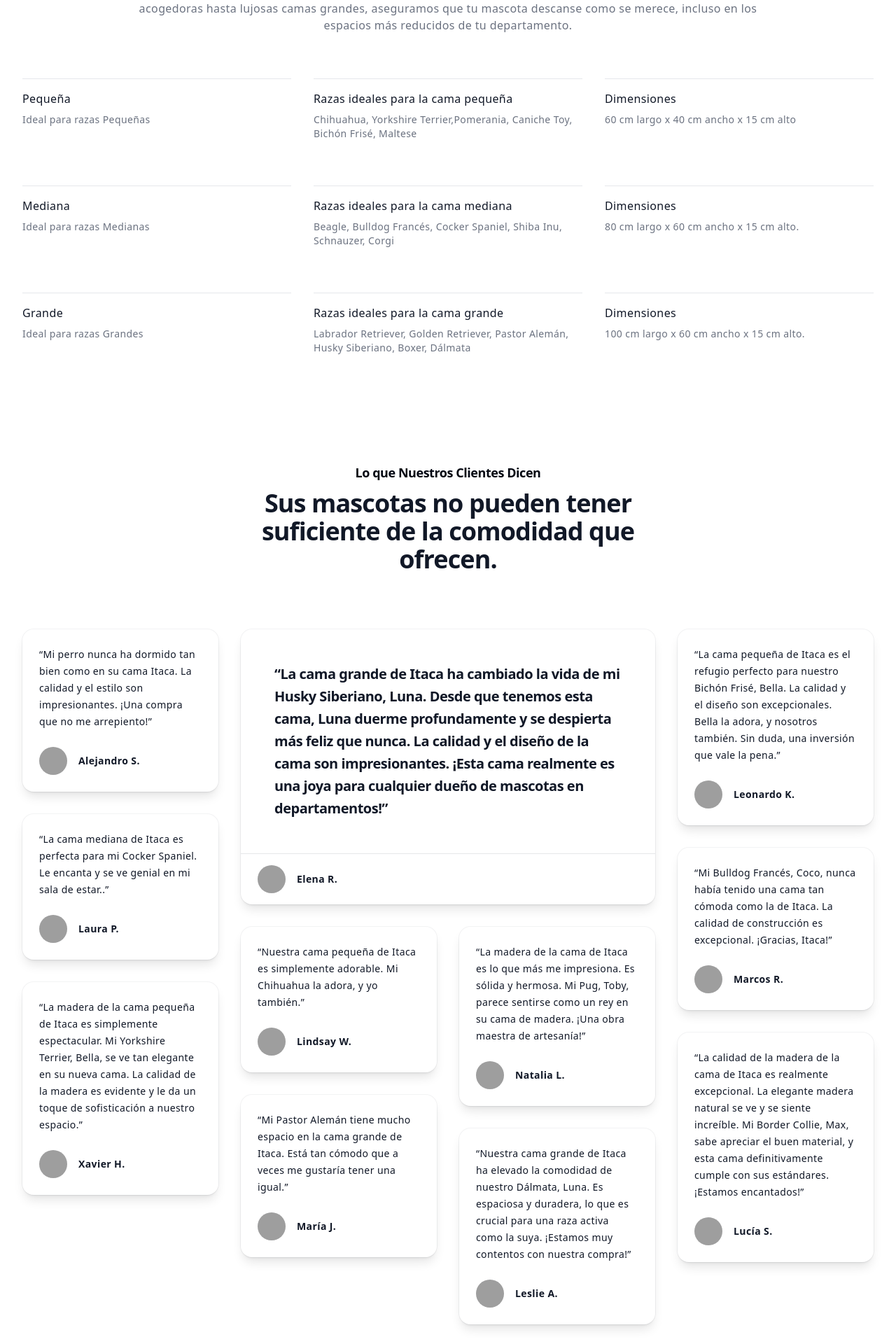
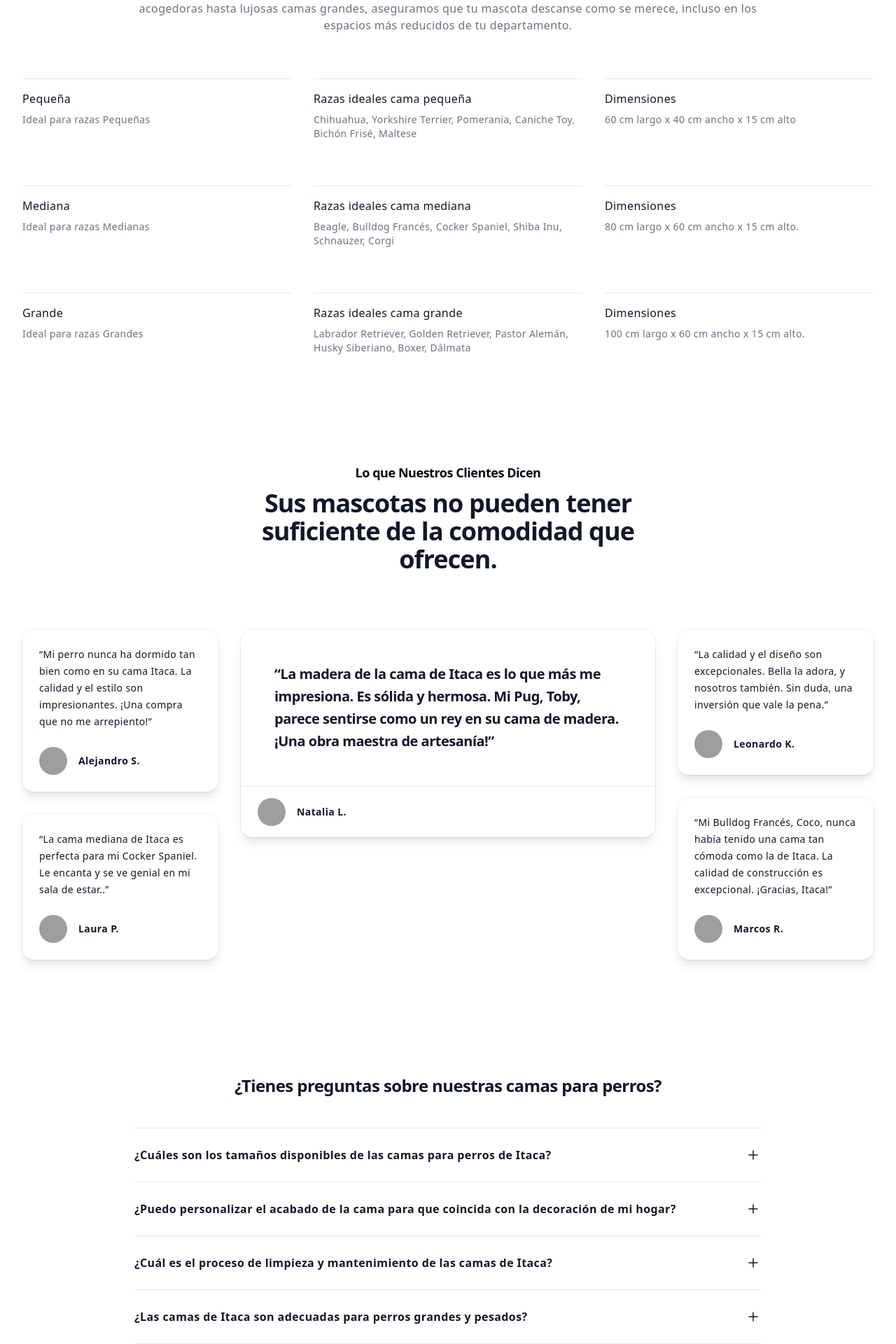
Before and after one commit to KennySabee/itacaPetShop, a Next.js app: page / in a window 1280 px wide. Shown: the part 3620-5540 px from the top of the page at 70% size. Built offline with nearby package versions, Linux system fonts and the light colour scheme; grey boxes are pictures that could not be loaded.

Commit message:
update page

```diff
--- a/components/Dimensiones.jsx
+++ b/components/Dimensiones.jsx
@@ -3,9 +3,9 @@
 const features = [
   { name: "Pequeña ", description: "Ideal para razas Pequeñas" },
   {
-    name: "Razas ideales para la cama pequeña",
+    name: "Razas ideales cama pequeña",
     description:
-      "Chihuahua, Yorkshire Terrier,Pomerania, Caniche Toy, Bichón Frisé,  Maltese",
+      "Chihuahua, Yorkshire Terrier, Pomerania, Caniche Toy, Bichón Frisé,  Maltese",
   },
   {
     name: "Dimensiones",
@@ -13,7 +13,7 @@
   },
   { name: "Mediana", description: "Ideal para razas Medianas" },
   {
-    name: "Razas ideales para la cama mediana",
+    name: "Razas ideales cama mediana",
     description:
       "Beagle, Bulldog Francés, Cocker Spaniel, Shiba Inu, Schnauzer, Corgi",
   },
@@ -23,7 +23,7 @@
   },
   { name: "Grande", description: "Ideal para razas Grandes" },
   {
-    name: "Razas ideales para la cama grande",
+    name: "Razas ideales cama grande",
     description:
       "Labrador Retriever, Golden Retriever, Pastor Alemán, Husky Siberiano, Boxer, Dálmata",
   },
@@ -38,7 +38,7 @@
     <div id="dimensiones" className="bg-white">
       <div aria-hidden="true" className="relative">
         <Image width={1080} height={1080}
-          src="https://res.cloudinary.com/kennysabee/image/upload/v1696351032/itacaPetShop/galeriaPortada/perroPortada.jpg"
+          src="https://res.cloudinary.com/kennysabee/image/upload/v1696355366/itacaPetShop/hero.jpg"
           alt="dimensiones"
           className="h-72 sm:h-96 w-full object-cover  object-bottom sm:object-center"
         />
--- a/components/Testimonios.jsx
+++ b/components/Testimonios.jsx
@@ -1,13 +1,12 @@
 import Image from "next/image";
 
 const featuredTestimonial = {
-  body: "La cama grande de Itaca ha cambiado la vida de mi Husky Siberiano, Luna. Desde que tenemos esta cama, Luna duerme profundamente y se despierta más feliz que nunca. La calidad y el diseño de la cama son impresionantes. ¡Esta cama realmente es una joya para cualquier dueño de mascotas en departamentos!",
+  body: "La madera de la cama de Itaca es lo que más me impresiona. Es sólida y hermosa. Mi Pug, Toby, parece sentirse como un rey en su cama de madera. ¡Una obra maestra de artesanía!",
   author: {
-    name: "Elena R.",
-    handle: "brennagoyette",
+    name: "Natalia L.",
+    handle: "tomcook",
     imageUrl:
-      "https://images.unsplash.com/photo-1567532939604-b6b5b0db2604?ixlib=rb-4.0.3&ixid=M3wxMjA3fDB8MHxwaG90by1wYWdlfHx8fGVufDB8fHx8fA%3D%3D&auto=format&fit=crop&w=1974&q=80",
-
+      "https://images.unsplash.com/photo-1685703217788-6709c752f567?ixlib=rb-4.0.3&ixid=M3wxMjA3fDB8MHxwaG90by1wYWdlfHx8fGVufDB8fHx8fA%3D%3D&auto=format&fit=crop&w=1974&q=80",
   },
 };
 const testimonials = [
@@ -31,62 +30,54 @@
             "https://images.unsplash.com/photo-1542996966-2e31c00bae31?ixlib=rb-4.0.3&ixid=M3wxMjA3fDB8MHxwaG90by1wYWdlfHx8fGVufDB8fHx8fA%3D%3D&auto=format&fit=crop&w=1974&q=80",
         },
       },
-      {
-        body: "La madera de la cama pequeña de Itaca es simplemente espectacular. Mi Yorkshire Terrier, Bella, se ve tan elegante en su nueva cama. La calidad de la madera es evidente y le da un toque de sofisticación a nuestro espacio.",
-        author: {
-          name: "Xavier H. ",
-          handle: "lesliealexander",
-          imageUrl:
-            "https://images.unsplash.com/photo-1540289327268-c149bdfd7d3b?ixlib=rb-4.0.3&ixid=M3wxMjA3fDB8MHxwaG90by1wYWdlfHx8fGVufDB8fHx8fA%3D%3D&auto=format&fit=crop&w=1970&q=80",
-        },
-      },
+      // {
+      //   body: "La madera de la cama pequeña de Itaca es simplemente espectacular. Mi Yorkshire Terrier, Bella, se ve tan elegante en su nueva cama. La calidad de la madera es evidente y le da un toque de sofisticación a nuestro espacio.",
+      //   author: {
+      //     name: "Xavier H. ",
+      //     handle: "lesliealexander",
+      //     imageUrl:
+      //       "https://images.unsplash.com/photo-1540289327268-c149bdfd7d3b?ixlib=rb-4.0.3&ixid=M3wxMjA3fDB8MHxwaG90by1wYWdlfHx8fGVufDB8fHx8fA%3D%3D&auto=format&fit=crop&w=1970&q=80",
+      //   },
+      // },
       // More testimonials...
     ],
     [
-      {
-        body: "Nuestra cama pequeña de Itaca es simplemente adorable. Mi Chihuahua la adora, y yo también.",
-        author: {
-          name: "Lindsay W.",
-          handle: "lindsaywalton",
-          imageUrl:
-            "https://images.unsplash.com/photo-1484608856193-968d2be4080e?ixlib=rb-4.0.3&ixid=M3wxMjA3fDB8MHxwaG90by1wYWdlfHx8fGVufDB8fHx8fA%3D%3D&auto=format&fit=crop&w=1974&q=80",
-        },
-      },
-      {
-        body: "Mi Pastor Alemán tiene mucho espacio en la cama grande de Itaca. Está tan cómodo que a veces me gustaría tener una igual.",
-        author: {
-          name: " María J. ",
-          handle: "lesliealexander",
-          imageUrl:
-            "https://images.unsplash.com/photo-1526080652727-5b77f74eacd2?ixlib=rb-4.0.3&ixid=M3wxMjA3fDB8MHxwaG90by1wYWdlfHx8fGVufDB8fHx8fA%3D%3D&auto=format&fit=crop&w=2076&q=80",
-        },
-      },
+      // {
+      //   body: "Nuestra cama pequeña de Itaca es simplemente adorable. Mi Chihuahua la adora, y yo también.",
+      //   author: {
+      //     name: "Lindsay W.",
+      //     handle: "lindsaywalton",
+      //     imageUrl:
+      //       "https://images.unsplash.com/photo-1484608856193-968d2be4080e?ixlib=rb-4.0.3&ixid=M3wxMjA3fDB8MHxwaG90by1wYWdlfHx8fGVufDB8fHx8fA%3D%3D&auto=format&fit=crop&w=1974&q=80",
+      //   },
+      // },
+      // {
+      //   body: "Mi Pastor Alemán tiene mucho espacio en la cama grande de Itaca. Está tan cómodo que a veces me gustaría tener una igual.",
+      //   author: {
+      //     name: " María J. ",
+      //     handle: "lesliealexander",
+      //     imageUrl:
+      //       "https://images.unsplash.com/photo-1526080652727-5b77f74eacd2?ixlib=rb-4.0.3&ixid=M3wxMjA3fDB8MHxwaG90by1wYWdlfHx8fGVufDB8fHx8fA%3D%3D&auto=format&fit=crop&w=2076&q=80",
+      //   },
+      // },
     ],
   ],
   [
     [
-      {
-        body: "La madera de la cama de Itaca es lo que más me impresiona. Es sólida y hermosa. Mi Pug, Toby, parece sentirse como un rey en su cama de madera. ¡Una obra maestra de artesanía!",
-        author: {
-          name: "Natalia L.",
-          handle: "tomcook",
-          imageUrl:
-            "https://images.unsplash.com/photo-1685703217788-6709c752f567?ixlib=rb-4.0.3&ixid=M3wxMjA3fDB8MHxwaG90by1wYWdlfHx8fGVufDB8fHx8fA%3D%3D&auto=format&fit=crop&w=1974&q=80",
-        },
-      },
-      {
-        body: "Nuestra cama grande de Itaca ha elevado la comodidad de nuestro Dálmata, Luna. Es espaciosa y duradera, lo que es crucial para una raza activa como la suya. ¡Estamos muy contentos con nuestra compra!",
-        author: {
-          name: "Leslie A.",
-          handle: "lesliealexander",
-          imageUrl:
-            "https://images.unsplash.com/photo-1685703206888-3af4781ad83f?ixlib=rb-4.0.3&ixid=M3wxMjA3fDB8MHxwaG90by1wYWdlfHx8fGVufDB8fHx8fA%3D%3D&auto=format&fit=crop&w=1974&q=80",
-        },
-      },
+
+      // {
+      //   body: "Nuestra cama grande de Itaca ha elevado la comodidad de nuestro Dálmata, Luna. Es espaciosa y duradera, lo que es crucial para una raza activa como la suya. ¡Estamos muy contentos con nuestra compra!",
+      //   author: {
+      //     name: "Leslie A.",
+      //     handle: "lesliealexander",
+      //     imageUrl:
+      //       "https://images.unsplash.com/photo-1685703206888-3af4781ad83f?ixlib=rb-4.0.3&ixid=M3wxMjA3fDB8MHxwaG90by1wYWdlfHx8fGVufDB8fHx8fA%3D%3D&auto=format&fit=crop&w=1974&q=80",
+      //   },
+      // },
     ],
     [
       {
-        body: "La cama pequeña de Itaca es el refugio perfecto para nuestro Bichón Frisé, Bella. La calidad y el diseño son excepcionales. Bella la adora, y nosotros también. Sin duda, una inversión que vale la pena.",
+        body: "La calidad y el diseño son excepcionales. Bella la adora, y nosotros también. Sin duda, una inversión que vale la pena.",
         author: {
           name: "Leonardo K.",
           handle: "leonardkrasner",
@@ -103,15 +94,15 @@
             "https://images.unsplash.com/photo-1603570112520-fdc514048979?ixlib=rb-4.0.3&ixid=M3wxMjA3fDB8MHxwaG90by1wYWdlfHx8fGVufDB8fHx8fA%3D%3D&auto=format&fit=crop&w=1936&q=80",
         },
       },
-      {
-        body: "La calidad de la madera de la cama de Itaca es realmente excepcional. La elegante madera natural se ve y se siente increíble. Mi Border Collie, Max, sabe apreciar el buen material, y esta cama definitivamente cumple con sus estándares. ¡Estamos encantados!",
-        author: {
-          name: " Lucía S.",
-          handle: "lesliealexander",
-          imageUrl:
-            "https://images.unsplash.com/photo-1519733833087-3b1ceb8d56c5?ixlib=rb-4.0.3&ixid=M3wxMjA3fDB8MHxwaG90by1wYWdlfHx8fGVufDB8fHx8fA%3D%3D&auto=format&fit=crop&w=1929&q=80",
-        },
-      },
+      // {
+      //   body: "La calidad de la madera de la cama de Itaca es realmente excepcional. La elegante madera natural se ve y se siente increíble. Mi Border Collie, Max, sabe apreciar el buen material, y esta cama definitivamente cumple con sus estándares. ¡Estamos encantados!",
+      //   author: {
+      //     name: " Lucía S.",
+      //     handle: "lesliealexander",
+      //     imageUrl:
+      //       "https://images.unsplash.com/photo-1519733833087-3b1ceb8d56c5?ixlib=rb-4.0.3&ixid=M3wxMjA3fDB8MHxwaG90by1wYWdlfHx8fGVufDB8fHx8fA%3D%3D&auto=format&fit=crop&w=1929&q=80",
+      //   },
+      // },
     ],
   ],
 ];
@@ -145,7 +136,7 @@
           </p>
         </div>
         <div className="mx-auto mt-16 grid max-w-2xl grid-cols-1 grid-rows-1 gap-8 text-sm leading-6 text-gray-900 sm:mt-20 sm:grid-cols-2 xl:mx-0 xl:max-w-none xl:grid-flow-col xl:grid-cols-4">
-          <figure className="rounded-2xl bg-white shadow-lg ring-1 ring-gray-900/5 sm:col-span-2 xl:col-start-2 xl:row-end-1">
+          <figure className="rounded-2xl bg-white shadow-lg ring-1 ring-gray-900/5 sm:col-span-2 xl:col-start-2 xl:row-end-1 ">
             <blockquote className="p-6 text-lg font-semibold leading-7 tracking-tight text-gray-900 sm:p-12 sm:text-xl sm:leading-8">
               <p>{`“${featuredTestimonial.body}”`}</p>
             </blockquote>
@@ -167,7 +158,7 @@
           {testimonials.map((columnGroup, columnGroupIdx) => (
             <div
               key={columnGroupIdx}
-              className="space-y-8 xl:contents xl:space-y-0"
+              className="space-y-8 xl:contents xl:space-y-0 "
             >
               {columnGroup.map((column, columnIdx) => (
                 <div
@@ -184,7 +175,7 @@
                   {column.map((testimonial) => (
                     <figure
                       key={testimonial.author.handle}
-                      className="rounded-2xl bg-white p-6 shadow-lg ring-1 ring-gray-900/5"
+                      className=" rounded-2xl bg-white p-6 shadow-lg ring-1 ring-gray-900/5"
                     >
                       <blockquote className="text-gray-900">
                         <p>{`“${testimonial.body}”`}</p>
```
Also changed, not shown: app/productos/perros/camas/page.jsx (+134 -74 lines).
